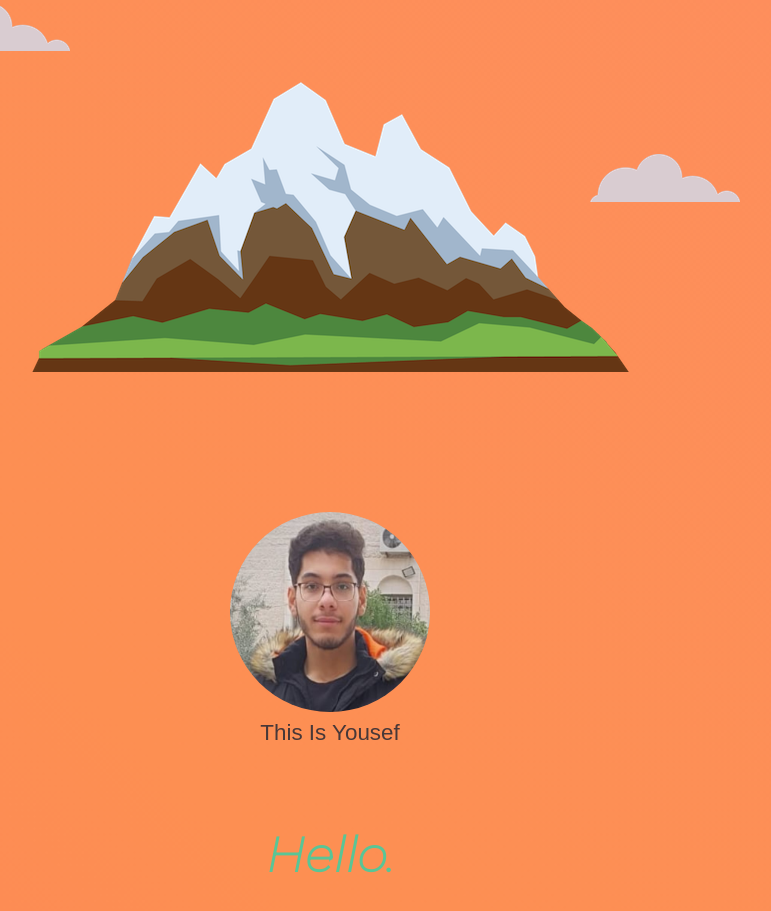
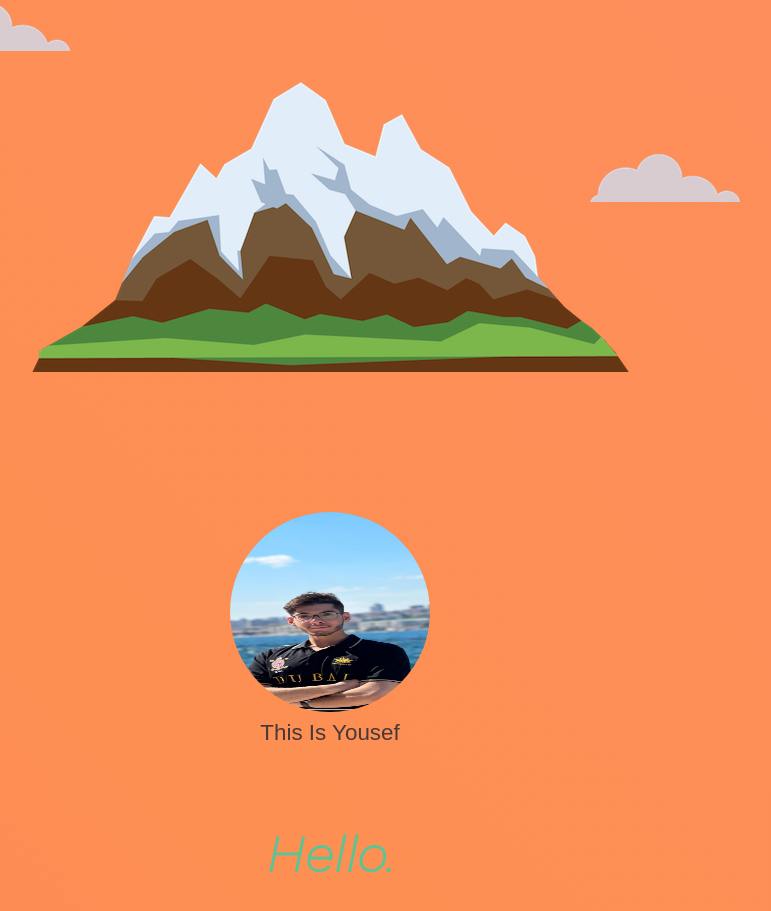
Before and after one commit to MalTeSerS0/personalsite, a plain HTML site: page index.html in a window 1280 px wide. Shown: the part 373-1284 px from the top of the page, without its empty margins (310-1081 px from the left). Drawn offline with Linux system fonts and the light colour scheme; a web font is replaced by a local one.

Commit message:
Update index.html to use an updated profile image

```diff
--- a/index.html
+++ b/index.html
@@ -45,7 +45,7 @@
 <div class="midContainer">
 <div class="profile">
     <figure>
-    <img class="circularImg" src="images/cv_photo.jpg"  alt="image of Yousef">
+    <img class="circularImg" src="images/maybe.jpg"  alt="image of Yousef">
     <figcaption>
         This Is Yousef
     </figcaption>
```
